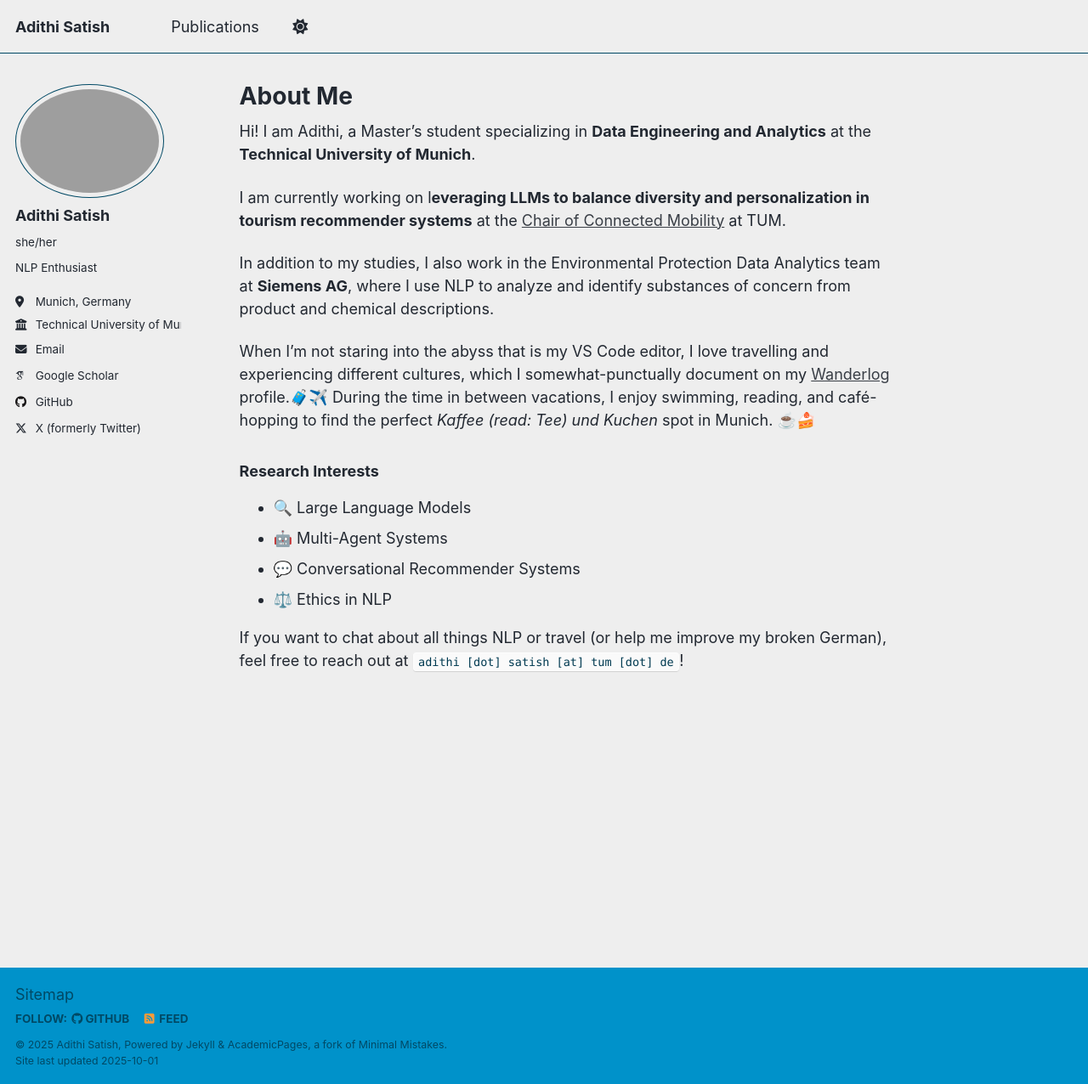
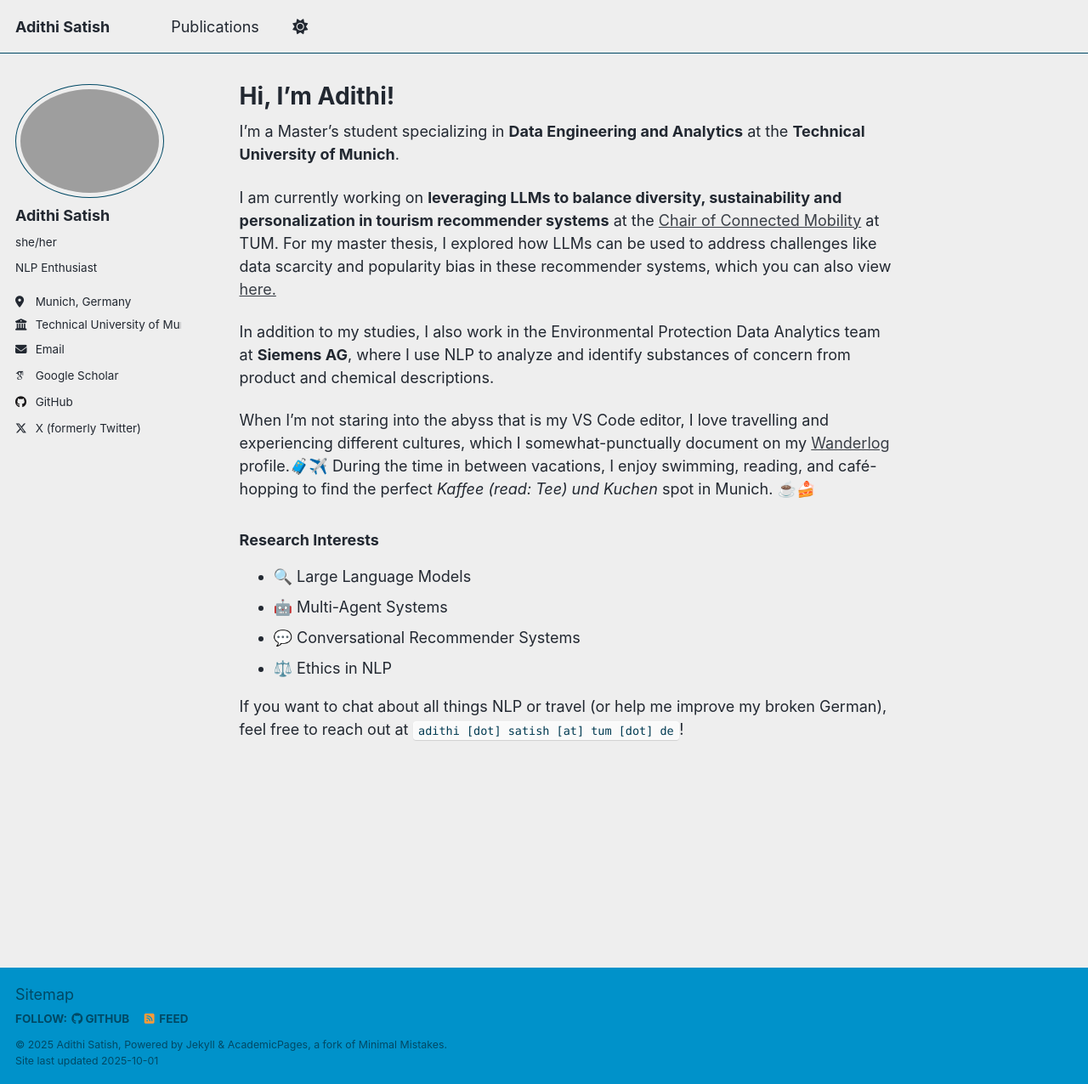
Before and after one commit to adithisatish/adithisatish.github.io, a Jekyll site: the page built from _pages/about.md, in a window 1280 px wide and 1276 px high. Shown: the whole window at 85% size. Built offline with Jekyll 4.4.1, drawn with Linux system fonts in a browser that asks for light colours; some web fonts are replaced; a script that is not in the unit is left out.

Commit message:
made some changes

```diff
--- a/_pages/about.md
+++ b/_pages/about.md
@@ -1,15 +1,15 @@
 ---
 permalink: /
-title: "About Me"
+title: "Hi, I'm Adithi!"
 author_profile: true
 redirect_from:
   - /about/
   - /about.html
 ---
 
-Hi! I am Adithi, a Master's student specializing in **Data Engineering and Analytics** at the **Technical University of Munich**.
+I'm a Master's student specializing in **Data Engineering and Analytics** at the **Technical University of Munich**.
 
-I am currently working on l**everaging LLMs to balance diversity and personalization in tourism recommender systems** at the [Chair of Connected Mobility](https://www.ce.cit.tum.de/cm/home/) at TUM.
+I am currently working on **leveraging LLMs to balance diversity, sustainability and personalization in tourism recommender systems** at the [Chair of Connected Mobility](https://www.ce.cit.tum.de/cm/home/) at TUM. For my master thesis, I explored how LLMs can be used to address challenges like data scarcity and popularity bias in these recommender systems, which you can also view [here.](../files/thesis.pdf){:target="_blank"}
 
 In addition to my studies, I also work in the Environmental Protection Data Analytics team at **Siemens AG**, where I use NLP to analyze and identify substances of concern from product and chemical descriptions.
 
--- a/_pages/publications.html
+++ b/_pages/publications.html
@@ -44,7 +42,6 @@ author_profile: true
   </li>
 </ul>
 
-
 <!-- New style rendering if publication categories are defined
 {% if site.publication_category %}
   {% for category in site.publication_category  %}
```
Also changed, not shown: other parts of _pages/publications.html (+0 -2 lines), 2 other files.
